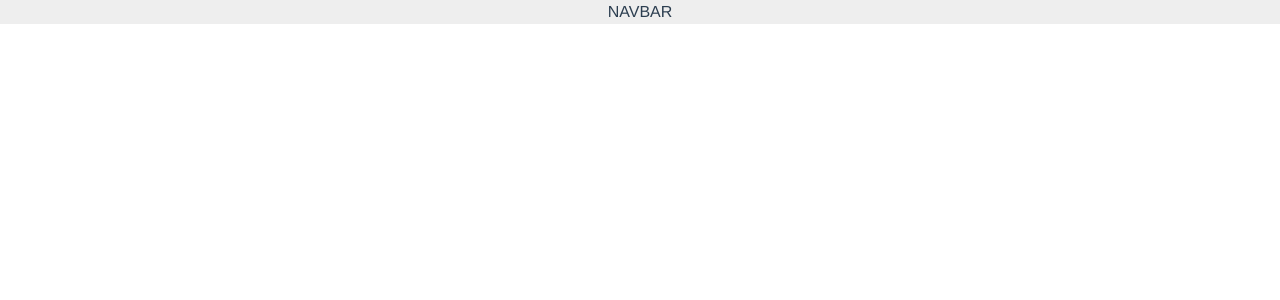
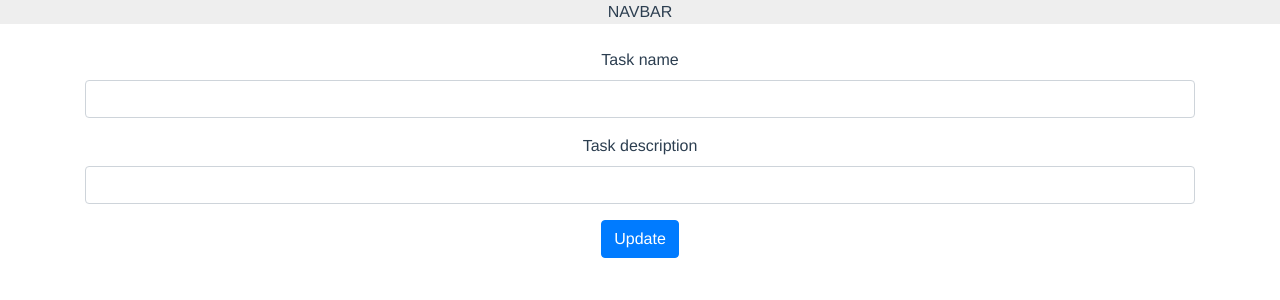
Before and after one commit to napiorkowskimarcin/408-cracow-crud-front-end, a Vue app: page /update/1 in a window 1280 px wide. Before the commit this address had no page. Shown: the top 300 px of the page. Built offline with nearby package versions, Linux system fonts and the light colour scheme.

Commit message:
PREPARE UPDATE/DELETE 50%

```diff
--- a/src/router/index.js
+++ b/src/router/index.js
@@ -3,6 +3,8 @@ import Welcome from "../views/Welcome.vue";
 import Login from "../views/Login.vue";
 import Register from "../views/Register.vue";
 import Usertask from "../views/UserPage.vue";
+import Create from "../views/Create.vue";
+import Update from "../views/Update.vue";
 
 const routes = [
   {
@@ -25,6 +27,16 @@ const routes = [
     name: "Usertasks",
     component: Usertask,
   },
+  {
+    path: "/create",
+    name: "Create",
+    component: Create,
+  },
+  {
+    path: "/update/:Id",
+    name: "Update",
+    component: Update,
+  },
 ];
 
 const router = createRouter({
--- /dev/null
+++ b/src/views/Create.vue
@@ -0,0 +1,67 @@
+<template>
+  <form @submit="createTask" method="post">
+    <div class="mb-3">
+      <br />
+      <label for="taskName" class="form-label"> Task name</label>
+      <input
+        type="taskName"
+        class="form-control"
+        v-model="posts.taskName"
+        autocomplete="off"
+      />
+    </div>
+    <div class="mb-3">
+      <label for="taskDescription" class="form-label">Task description</label>
+      <input
+        type="taskDescription"
+        class="form-control"
+        v-model="posts.taskDescription"
+        autocomplete="off"
+      />
+    </div>
+    <button type="submit" class="btn btn-primary">Create</button>
+  </form>
+</template>
+
+<script>
+import { mapState } from "vuex";
+
+export default {
+  name: "Login",
+  computed: {
+    ...mapState({ accessToken: "accessToken", username: "username" }),
+  },
+  data() {
+    return {
+      posts: {
+        taskName: null,
+        taskDescription: null,
+      },
+    };
+  },
+  methods: {
+    async createTask(event) {
+      event.preventDefault();
+      const data = {
+        taskName: this.posts.taskName,
+        taskDescription: this.posts.taskDescription,
+      };
+
+      await this.axios.post("http://localhost:3000/api/todos/create", data, {
+        headers: {
+          Authorization: `Bearer ${this.accessToken}`,
+        },
+      });
+
+      this.$router.push("/usertasks");
+    },
+  },
+};
+</script>
+
+<!-- Add "scoped" attribute to limit CSS to this component only -->
+<style scoped lang="scss">
+.btn-primary {
+  color: white;
+}
+</style>
--- a/src/views/Login.vue
+++ b/src/views/Login.vue
@@ -1,7 +1,7 @@
 <template>
   <form @submit="userLogin" method="post">
     <div class="mb-3">
-      <label for="name" class="form-label">Email address</label>
+      <label for="name" class="form-label">Name</label>
       <input
         type="name"
         class="form-control"
--- /dev/null
+++ b/src/views/Update.vue
@@ -0,0 +1,83 @@
+<template>
+  <form @submit="updateTask" method="post">
+    <div class="mb-3">
+      <br />
+      <label for="taskName" class="form-label"> Task name</label>
+      <input
+        type="taskName"
+        class="form-control"
+        v-model="posts.taskName"
+        autocomplete="off"
+      />
+    </div>
+    <div class="mb-3">
+      <label for="taskDescription" class="form-label">Task description</label>
+      <input
+        type="taskDescription"
+        class="form-control"
+        v-model="posts.taskDescription"
+        autocomplete="off"
+      />
+    </div>
+    <button type="submit" class="btn btn-primary">Update</button>
+    <!-- <router-link :to="`/update/${item.todo_id}`"
+      >Remove this element</router-link
+    > -->
+  </form>
+</template>
+
+<script>
+import { mapState } from "vuex";
+
+export default {
+  name: "Login",
+  computed: {
+    ...mapState({ accessToken: "accessToken", username: "username" }),
+  },
+  data() {
+    return {
+      posts: {
+        taskName: null,
+        taskDescription: null,
+      },
+    };
+  },
+  async mounted() {
+    console.log(this.$route.params.Id);
+    // let response = await this.axios.get(
+    //   `http://localhost:3000/api/todos/${id}`,
+    //   {
+    //     headers: {
+    //       Authorization: `Bearer ${this.accessToken}`,
+    //     },
+    //   }
+    // );
+    // console.log(response.data.taskNameArray.rows);
+    // this.taskList = response.data.taskNameArray.rows;
+  },
+  methods: {
+    async updateTask(event) {
+      event.preventDefault();
+      const data = {
+        taskName: this.posts.taskName,
+        taskDescription: this.posts.taskDescription,
+      };
+
+      await this.axios.post("http://localhost:3000/api/todos/update", data, {
+        headers: {
+          Authorization: `Bearer ${this.accessToken}`,
+        },
+      });
+
+      this.$router.push("/usertasks");
+    },
+  },
+};
+</script>
+
+<!-- Add "scoped" attribute to limit CSS to this component only -->
+<style scoped lang="scss">
+.btn-primary {
+  color: white;
+}
+</style>
--- a/src/views/UserPage.vue
+++ b/src/views/UserPage.vue
@@ -1,15 +1,21 @@
 <template>
   <div class="hello">
     Welcome !
-    <div class="if-logged-block" v-if="isLoggedIn">
-      You are logged in. See your tasks:
+    <div class="if-logged-block tasks-list" v-if="isLoggedIn">
+      You are logged in. See and edit tasks:
 
-      <ul>
-        <li v-for="(item, index) in taskList" :key="index">
-          <!--  -->
-          {{ item }}
-        </li>
-      </ul>
+      <router-link
+        v-for="(item, index) in taskList"
+        :key="index"
+        :to="`/update/${item.todo_id}`"
+        >{{ item.todo_name }}</router-link
+      >
+
+      <div class="tab-create">
+        <br />
+        <p>Want to create a new one?</p>
+        <router-link to="/create">CREATE A TASK</router-link>
+      </div>
     </div>
   </div>
 </template>
@@ -25,26 +31,28 @@ export default {
   },
   data() {
     return {
-      dataReady: false,
       taskList: undefined,
     };
   },
 
   async mounted() {
-    console.log("See userpage token:" + this.accessToken);
     let response = await this.axios.get("http://localhost:3000/api/todos", {
       headers: {
         Authorization: `Bearer ${this.accessToken}`,
       },
     });
-    this.taskList = response.data.taskNameArray;
-    console.log(this.taskList);
+    this.taskList = response.data.taskNameArray.rows;
   },
 };
 </script>
 <!-- Add "scoped" attribute to limit CSS to this component only -->
 <style lang="scss">
-ul {
-  list-style-type: none;
+.tasks-list {
+  display: flex;
+  flex-direction: column;
+}
+
+.btn-primary {
+  color: white;
 }
 </style>
--- a/src/views/Welcome.vue
+++ b/src/views/Welcome.vue
@@ -2,9 +2,14 @@
   <div class="hello">
     Welcome !
     <div class="if-logged-block" v-if="isLoggedIn">
-      You are logged in. Go to your:
+      You are logged in. You may go to :
       <div>
-        <router-link to="/usertasks">list of tasks</router-link>
+        <router-link to="/usertasks">-list of tasks</router-link>
+        <br />
+        <router-link to="/create">-create new task</router-link>
+        <br />
+        <!-- <router-link to="/">-create new task</router-link>
+        <br /> -->
       </div>
     </div>
 
```
